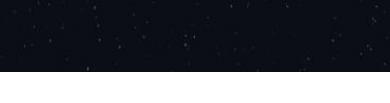
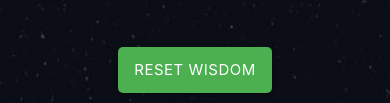
Before and after one commit to M-Haseeb/test, a plain HTML site: page index.html in a window 390 px wide. Shown: the part 1003-1106 px from the top of the page. Before the commit the page ends 1075 px from the top, so only its background shows below. Drawn offline with nearby package versions, Linux system fonts and the light colour scheme.

Commit message:
first commit

```diff
--- a/index.html
+++ b/index.html
@@ -34,16 +34,19 @@
 </section>
 
 <section class="cookie-section">
-<div data-aos="flip-left"
+
+    <div data-aos="flip-left"
 data-aos-easing="ease-out-cubic"
 data-aos-duration="2000" class="cookie1">
 <img src="./pics/cookie.png">
 </div>
+
 <div data-aos="flip-right"
 data-aos-easing="ease-out-cubic"
 data-aos-duration="2000" class="cookie2">
     <img src="./pics/cookie.png">
 </div>
+
 <div data-aos="flip-left"
 data-aos-easing="ease-out-cubic"
 data-aos-duration="2000" class="cookie3">
@@ -52,7 +55,9 @@ data-aos-duration="2000" class="cookie3">
 
 </section>
 
-
+<div class="reset">  <!--reset button-->
+    <button class="btn wave green my-btn">Reset Wisdom</button>
+</div>
 
 </div>
 
@@ -62,7 +67,7 @@ data-aos-duration="2000" class="cookie3">
 <script src="./main.js"></script>
 <script src="https://unpkg.com/aos@next/dist/aos.js"></script>
 <script>
-  AOS.init();
+  AOS.init(); //initiating scrolling animation
 </script>
 </body>
 </html>
--- a/style.css
+++ b/style.css
@@ -144,6 +144,7 @@ img:hover,img:hover,.img:hover{  /*cookies animation */
 }
 
 
+
 @keyframes vibrate{
     from{
         transform:rotate(0deg);
@@ -153,11 +154,30 @@ img:hover,img:hover,.img:hover{  /*cookies animation */
     }
 }
 
+.reset{
+    padding-top: 30px;
+    text-align: center;
+}
+.my-btn{
+    height:46px !important;
+    font-weight: 500;
+    border-radius: 8px;
+    font-size:22px !important;
+}
+.my-btn:hover{
+    background-color:rgba(0, 128, 0,0.5) !important;
+}
 
 
+/*tablet responsive */
+@media(max-width:820px){
+    .my-btn{
 
-@media(max-width:820px){
-
+        height:40px;
+        font-weight: 500 !important;
+        border-radius: 6px;
+        font-size:18px !important;
+    }
 
 header h1{
     font-size:2.4rem !important;
@@ -181,9 +201,15 @@ header p{
     font-size:1.3rem !important;
 }
 }
+/*Mobile responsive */
 
 @media(max-width:420px){
-
+    .my-btn{
+        height:30px;
+        font-weight: 400 !important;
+        border-radius: 5px;
+        font-size:15px !important;
+    }
 
     header h1{
         font-size:1.5rem !important;
```
Also changed, not shown: main.js.
